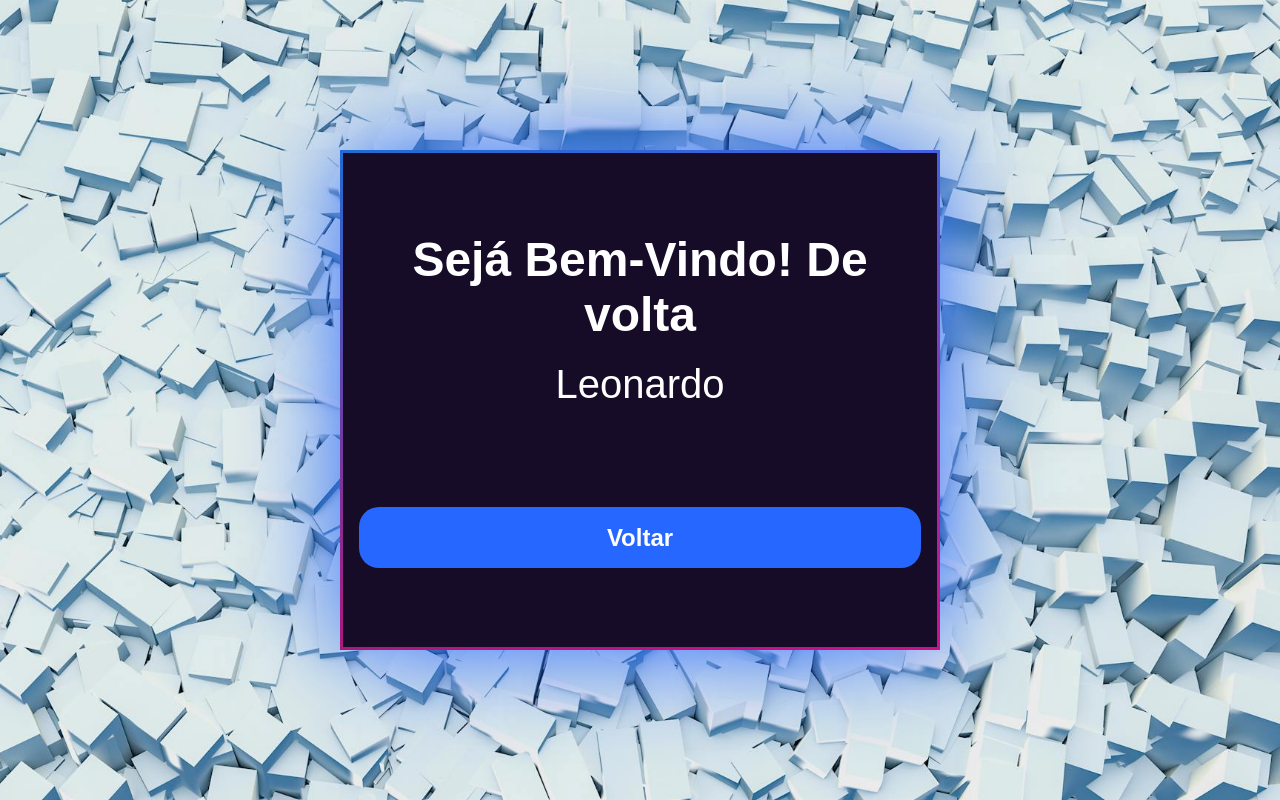
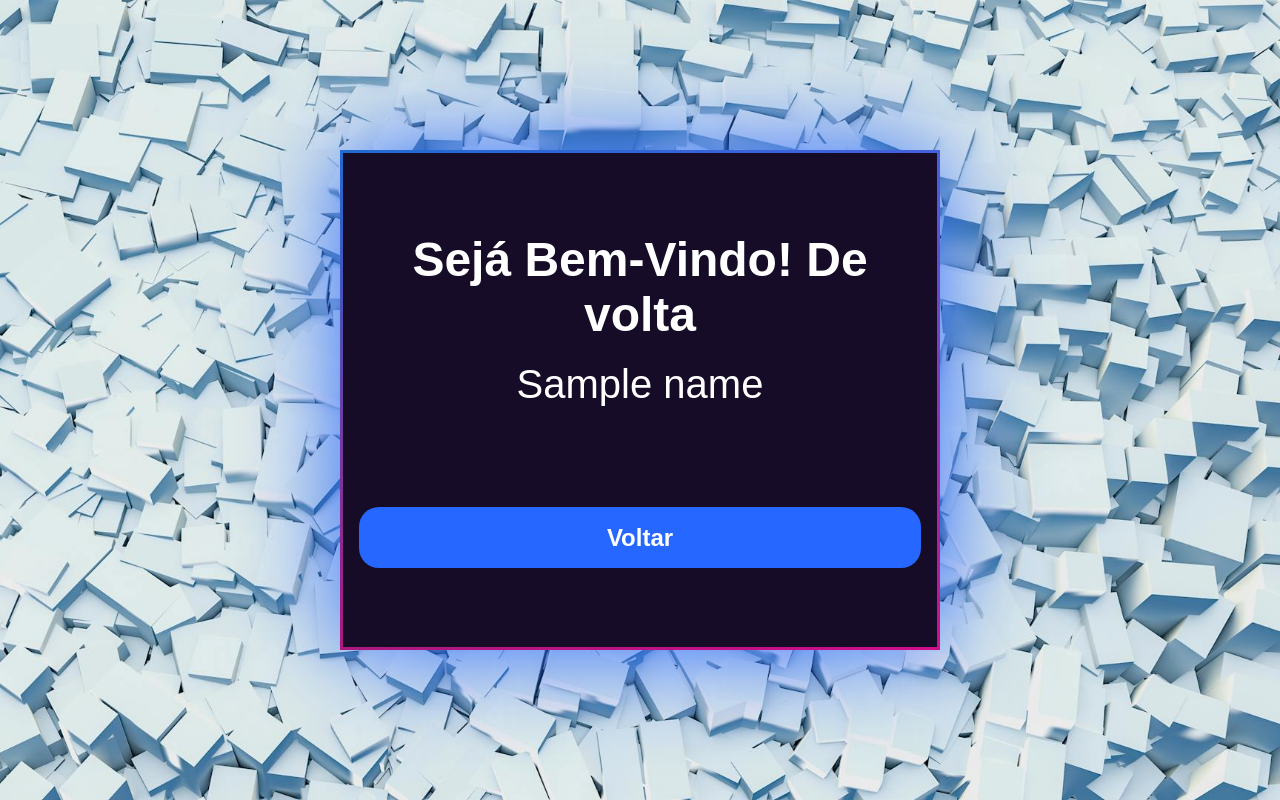
Before and after one commit to LeonardoHenriqueFR01/Login-System, a Flask app: template app/templates/sucess_login.html in a window 1280 px wide. Run offline with Flask 3, Linux system fonts and the light colour scheme; the template is opened without the code that fills it: most values are stand-ins (such as "Sample title", 1, 10 or a date in 2020).

Commit message:
variable html commit

```diff
--- a/app/routes.py
+++ b/app/routes.py
@@ -16,13 +16,15 @@ def home():
 # Rota para página apos fazer cadastro
 @main.route('/sucess_cadastro')
 def sucess_cadastro():
-    return render_template('sucess_cadastro.html')
+    name = request.args.get('name')
+    return render_template('sucess_cadastro.html', name=name)
 
 
 # Rota para página apos fazer login
 @main.route('/sucess_login')
 def sucess_login():
-    return render_template('sucess_login.html')
+    name = request.args.get('name')
+    return render_template('sucess_login.html', name=name)
 
 
 # Rota para fazer cadastro
--- a/app/static/css/index.css
+++ b/app/static/css/index.css
@@ -135,7 +135,7 @@ body {
     font-weight: 900;
     border: none;
     border-radius: 20px;
-    margin-top: 33px;
+    margin-top: 30px;
     cursor: pointer;
     color: #fff;
     background-color: var(--button-color);
--- a/app/templates/sucess_cadastro.html
+++ b/app/templates/sucess_cadastro.html
@@ -19,7 +19,7 @@
 
             <h1>Sejá Bem-Vindo!</h1>
 
-            <p>Leonardo</p>
+            <p>{{ name }}</p>
 
             <a href="{{ url_for('main.home') }}">
                 <button id="btn_return" onclick="btn_return()">Voltar</button>
--- a/app/templates/sucess_login.html
+++ b/app/templates/sucess_login.html
@@ -19,7 +19,7 @@
 
             <h1>Sejá Bem-Vindo! De volta</h1>
 
-            <p>Leonardo</p>
+            <p>{{ name }}</p>
 
             <a href="{{ url_for('main.home') }}">
                 <button id="btn_return" onclick="btn_return()">Voltar</button>
```
